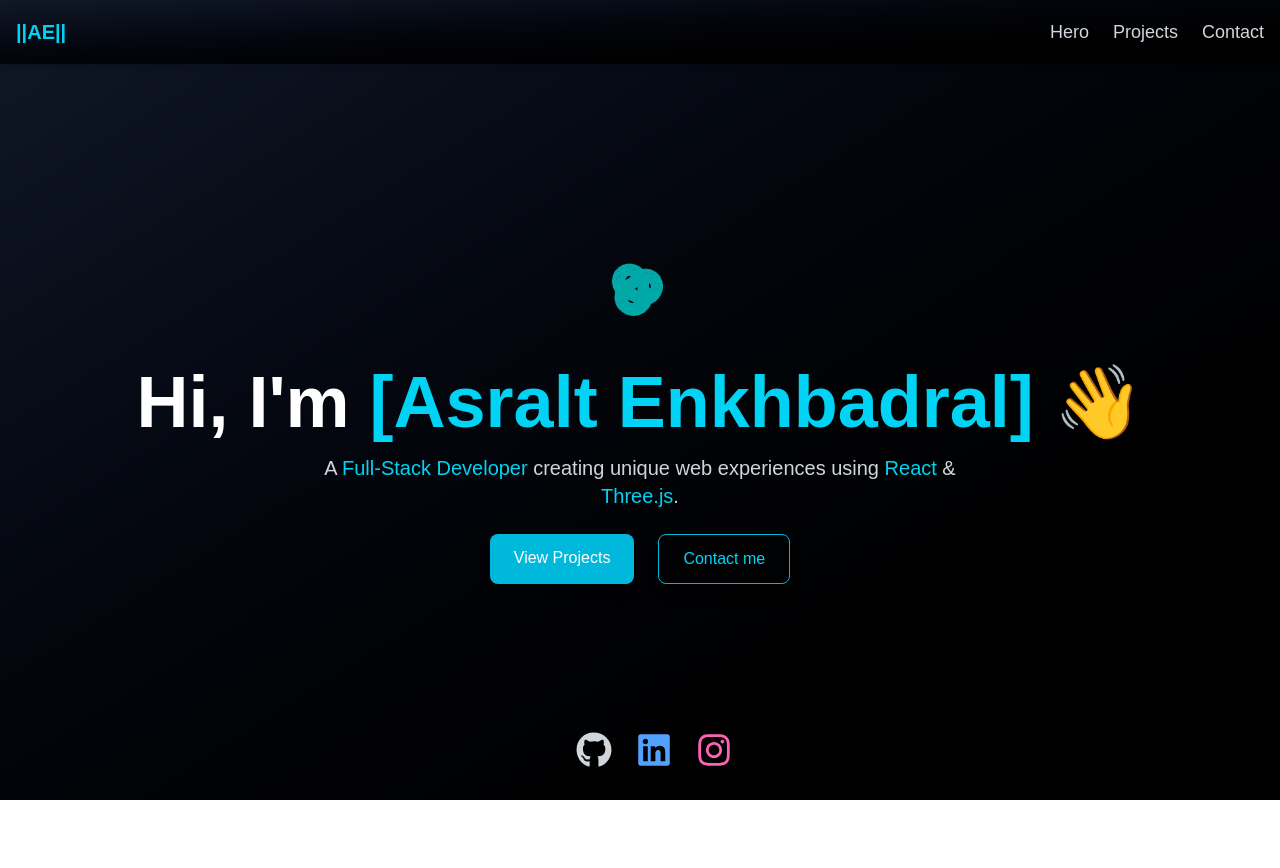
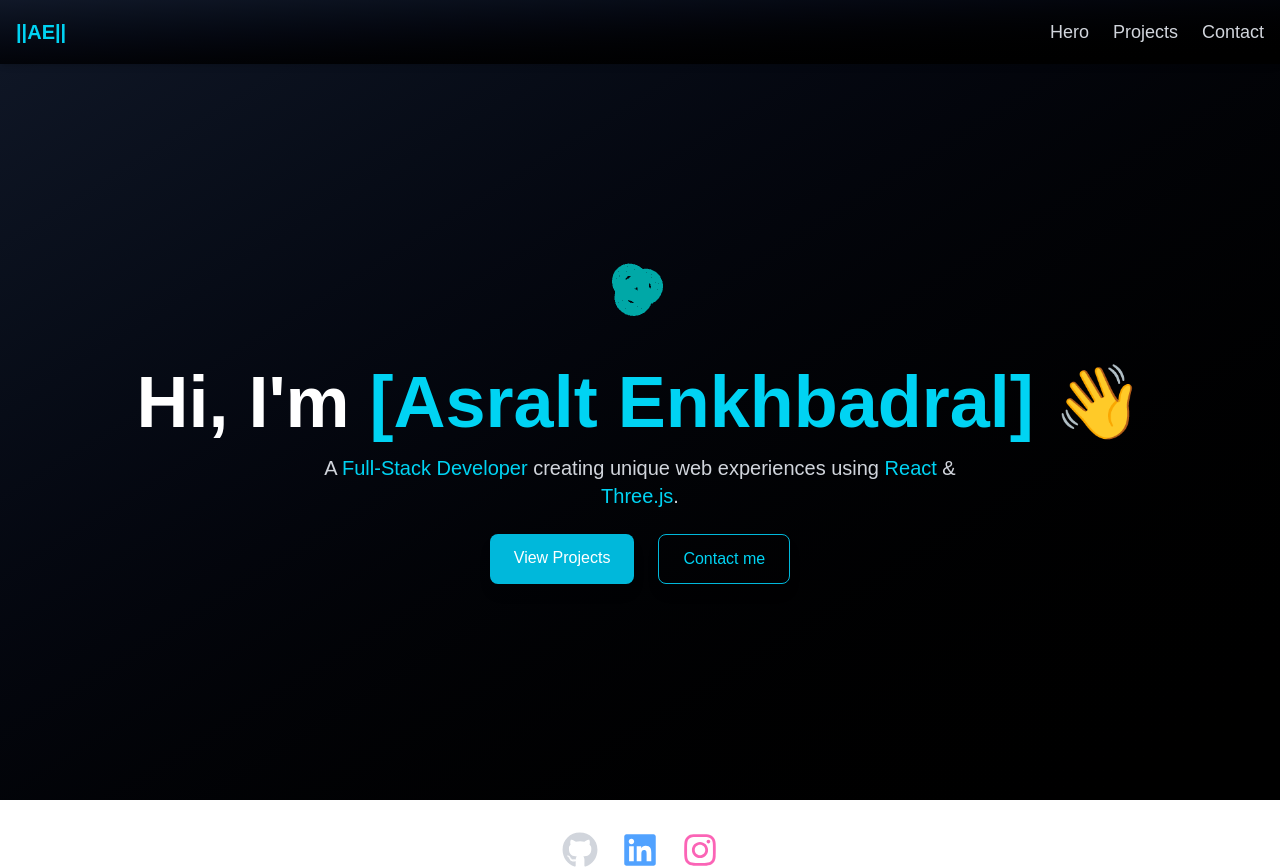
Before and after one commit to asralt/integrated-pro, a React (Vite) app in the folder frontend/: page / in a window 1280 px wide. Before the commit the page ends 802 px from the top, so only its background shows below. Built offline with nearby package versions, Linux system fonts and the light colour scheme; a web font is replaced by a local one.

Commit message:
Trying to fix the Social component not centring correctly on the page by moving it outside the Router component and adding proper styling.

```diff
--- a/frontend/src/App.jsx
+++ b/frontend/src/App.jsx
@@ -25,9 +25,10 @@ const App = () => {
             </Routes>
         </div>
      </Router>
-      <div className="flex  items-center w-full mt-0.5 justify-start pl-[45%]">
-        <Social />
+      <div className="flex justify-center items-center mt-4 space-x-6">
+          <Social />
       </div>
+
 
     </div>
   )
--- a/frontend/src/components/Social.jsx
+++ b/frontend/src/components/Social.jsx
@@ -3,10 +3,9 @@ import { FaGithub, FaLinkedin, FaInstagram } from "react-icons/fa"; // ✅ Fix:
 
 const Social = () => {
   return (
-    <div>
-      <div className="absolute bottom-8 flex space-x-6">
+    <div className="flex justify-center items-center mt-4 space-x-6">
       <a href="https://github.com/asralt" target="_blank" rel="noopener noreferrer">
-          <FaGithub className="text-gray-300 text-4xl xhover:text-white transition" />
+        <FaGithub className="text-gray-300 text-4xl hover:text-white transition" />
       </a>
       <a href="https://www.linkedin.com/in/asralt-enkhbadral-5b483716a/" target="_blank" rel="noopener noreferrer">
         <FaLinkedin className="text-blue-400 text-4xl hover:text-blue-500 transition" />
@@ -15,8 +14,8 @@ const Social = () => {
         <FaInstagram className="text-pink-400 text-4xl hover:text-pink-500 transition" />
       </a>
     </div>
-    </div>
   );
 };
 
+
 export default Social;
```
Also changed, not shown: 1 other file (tests, documents, lock files or other folders). Lines whose indentation alone changed are shown as unchanged.
